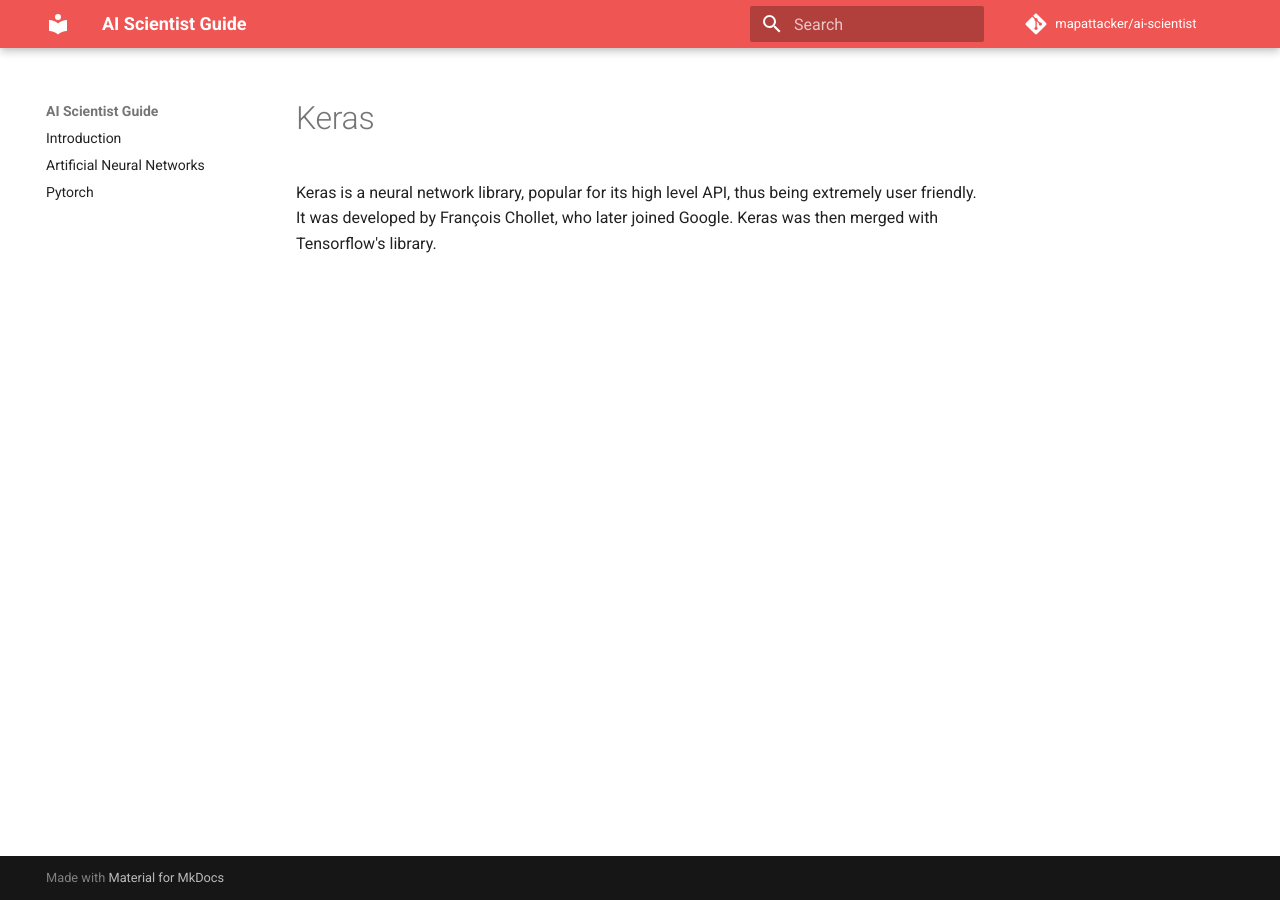
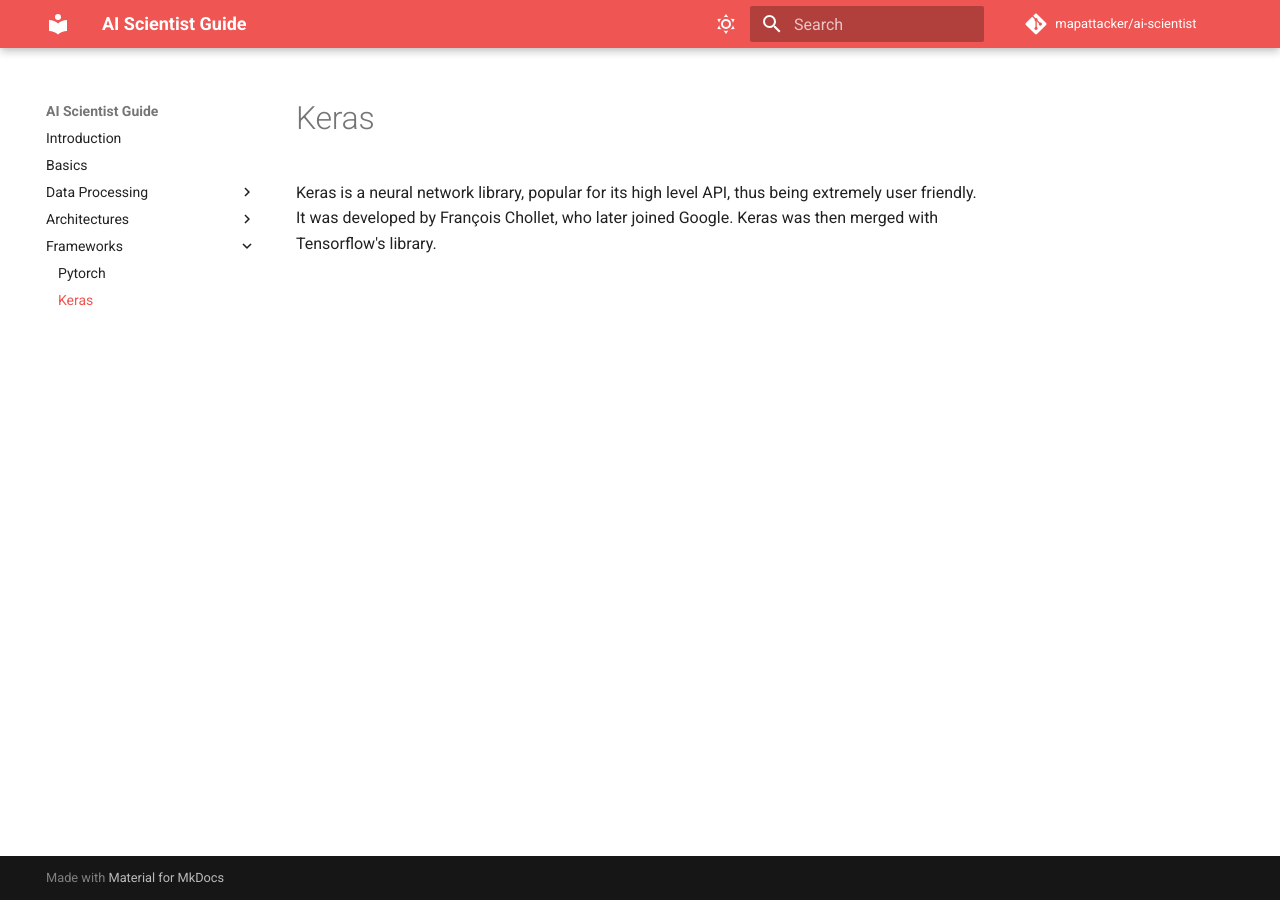
Before and after one commit to mapattacker/ai-scientist, an MkDocs documentation site: the page built from docs/keras.md, in a window 1280 px wide. Built offline with MkDocs 1.6.1 and Material for MkDocs 9.7.7, drawn with Linux system fonts in a browser that asks for light colours; comment, search, counter and statistics services are not loaded.

Commit message:
Add dark theme

```diff
--- a/mkdocs.yml
+++ b/mkdocs.yml
@@ -2,19 +2,45 @@
 theme:
     name: 'material'
     palette:
-        primary: 'red'
+      # Light mode
+      - media: "(prefers-color-scheme: light)"
+        scheme: default
+        primary: red
+        accent: red
+        toggle:
+          icon: material/weather-sunny
+          name: Switch to dark mode
+      # Dark mode
+      - media: "(prefers-color-scheme: dark)"
+        scheme: slate
+        primary: brown
+        accent: brown
+        toggle:
+          icon: material/weather-night
+          name: Switch to light mode
 
 nav:
     - Introduction: index.md
-    - Artificial Neural Networks: ann.md
-    - Pytorch: pytorch.md
+    - Basics: ann.md
+    - Data Processing:
+      - Image: data-images.md
+      - Natural Language: data-nlp.md
+      - Time Series: data-timeseries.md
+    - Architectures:
+      - CNN: archit-cnn.md
+      - Transformers: archit-transformers.md
+    - Frameworks:
+      - Pytorch: pytorch.md
+      - Keras: keras.md
 
 repo_name: mapattacker/ai-scientist
 repo_url: https://github.com/mapattacker/ai-scientist
 
 markdown_extensions:
-    - codehilite
+    - pymdownx.highlight
+    - pymdownx.superfences
     - attr_list
+    - admonition
     - pymdownx.emoji:
         emoji_index: !!python/name:materialx.emoji.twemoji
         emoji_generator: !!python/name:materialx.emoji.to_svg
```
